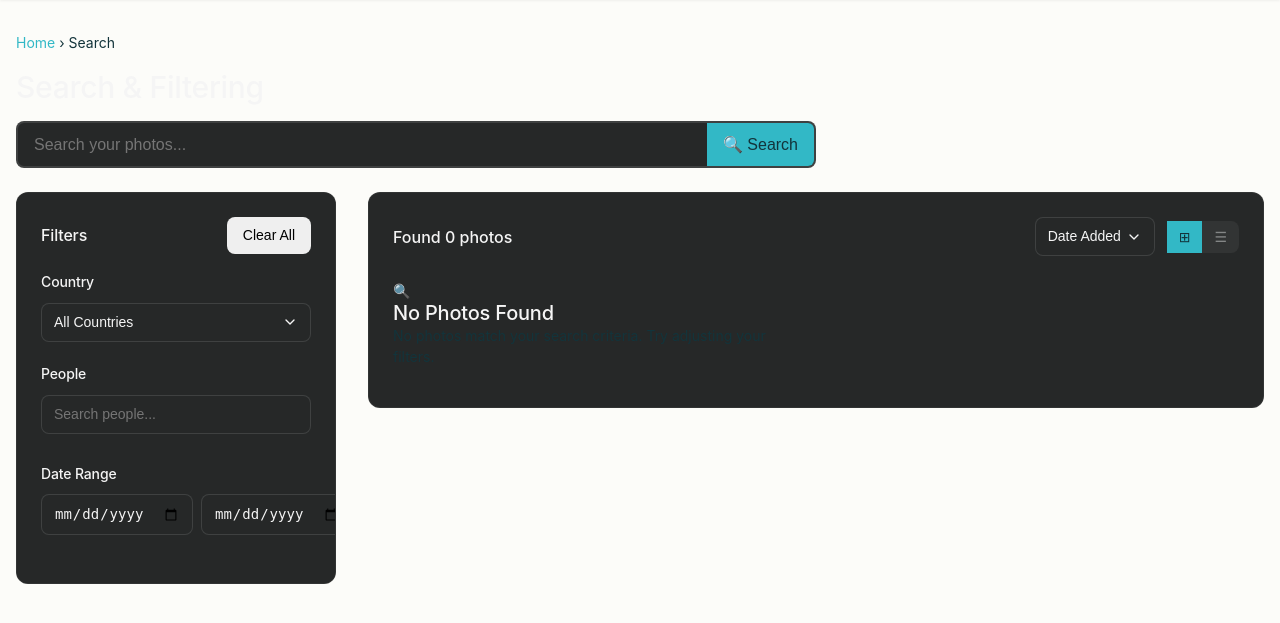
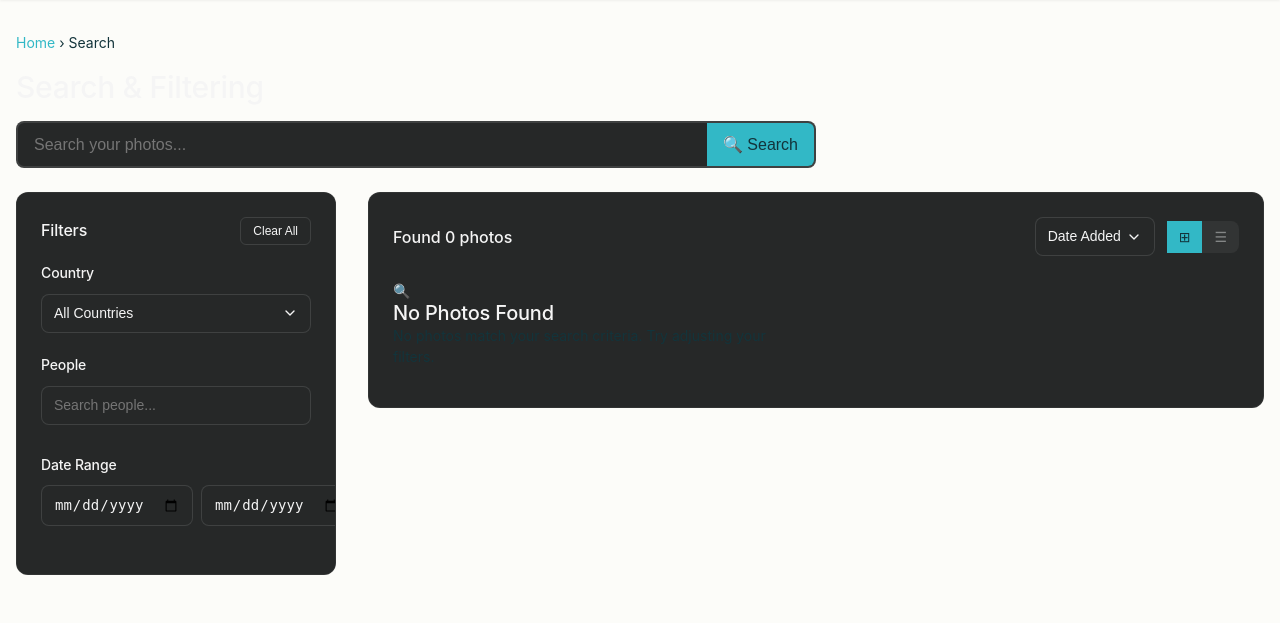
Before and after one commit to Frederik3152/PhotoFetchr, a Flask app: page /search in a window 1280 px wide. Shown: the part 81-704 px from the top of the page. Run offline with Flask 3, Linux system fonts and the light colour scheme; data that the repository does not hold is empty; some libraries are stand-ins or nearby versions.

Commit message:
adjust button css

```diff
--- a/static/css/style.css
+++ b/static/css/style.css
@@ -424,6 +424,27 @@
 
 .btn--primary:active {
   background: var(--color-primary-active);
+}
+.btn--outline {
+  background: transparent;
+  border: 1px solid var(--color-border);
+  color: var(--color-text);
+}
+
+.btn--outline:hover {
+  background: var(--color-secondary);
+}
+
+.btn--sm {
+  padding: var(--space-4) var(--space-12);
+  font-size: var(--font-size-sm);
+  border-radius: var(--radius-sm);
+}
+
+.btn--lg {
+  padding: var(--space-10) var(--space-20);
+  font-size: var(--font-size-lg);
+  border-radius: var(--radius-md);
 }
 
 /* Form elements */
```
